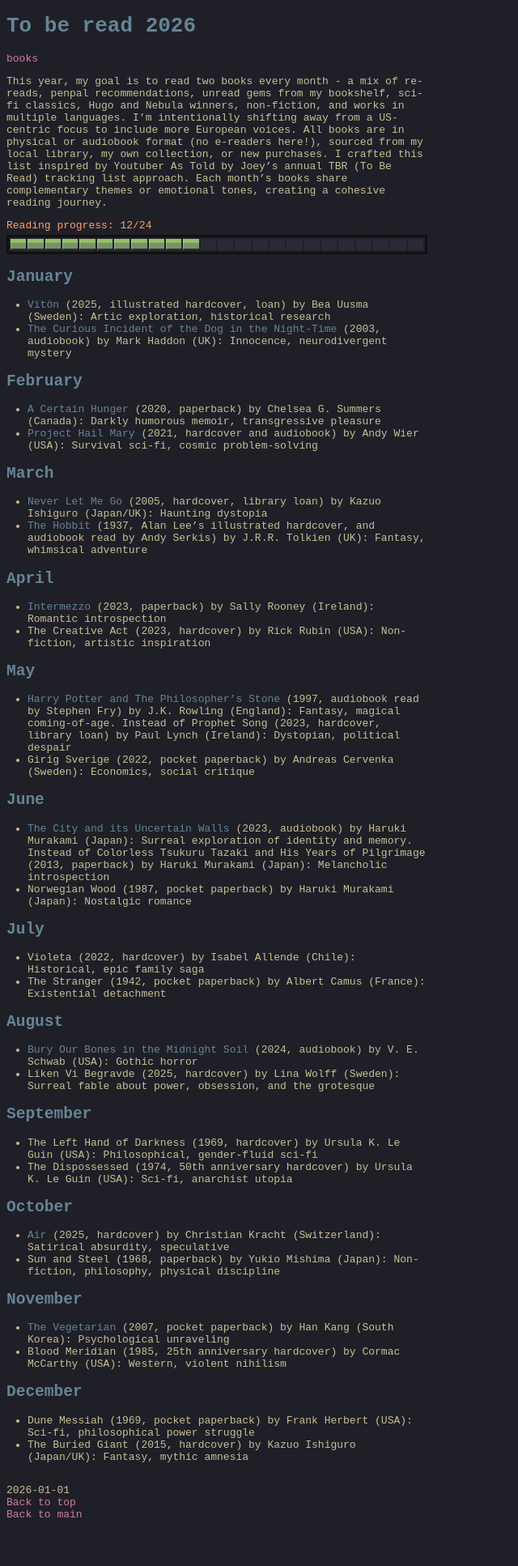
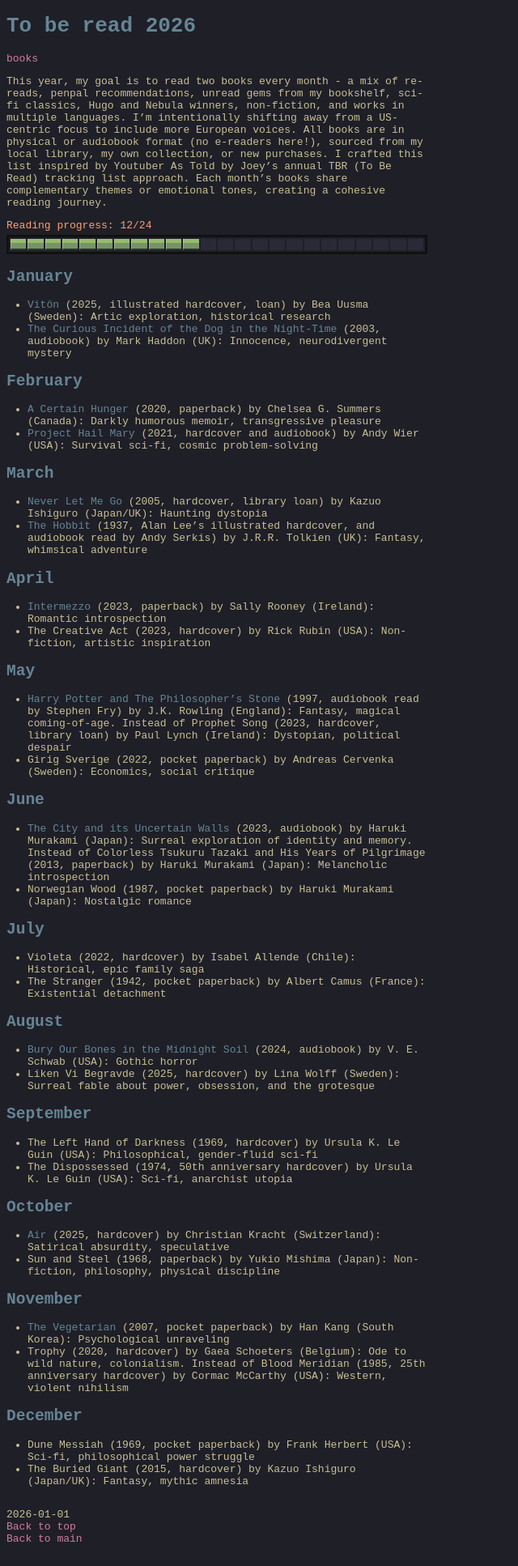
Before and after one commit to s-estay/s-estay.github.io, a Jekyll site: the page built from _posts/2026-01-01-to-be-read.md, in a window 1280 px wide. Shown: the whole page at 81% size, without its empty margins (0-640 px from the left). Built offline with Jekyll 4.4.1, drawn with Linux system fonts in a browser that asks for light colours; before the commit the page ends 1904 px from its top, so only the background shows below that.

Commit message:
Update November reading list
Replaced 'Blood Meridian' with 'Trophy' in the reading list for November.

```diff
--- a/_posts/2026-01-01-to-be-read.md
+++ b/_posts/2026-01-01-to-be-read.md
@@ -54,7 +54,7 @@
 
 ## November
 - [The Vegetarian]({% post_url ./2026-07-24-vegetarianen %}) (2007, pocket paperback) by Han Kang (South Korea): Psychological unraveling
-- Blood Meridian (1985, 25th anniversary hardcover) by Cormac McCarthy (USA): Western, violent nihilism
+- Trophy (2020, hardcover) by Gaea Schoeters (Belgium): Ode to wild nature, colonialism. Instead of Blood Meridian (1985, 25th anniversary hardcover) by Cormac McCarthy (USA): Western, violent nihilism
 
 ## December
 - Dune Messiah (1969, pocket paperback) by Frank Herbert (USA): Sci-fi, philosophical power struggle
```
